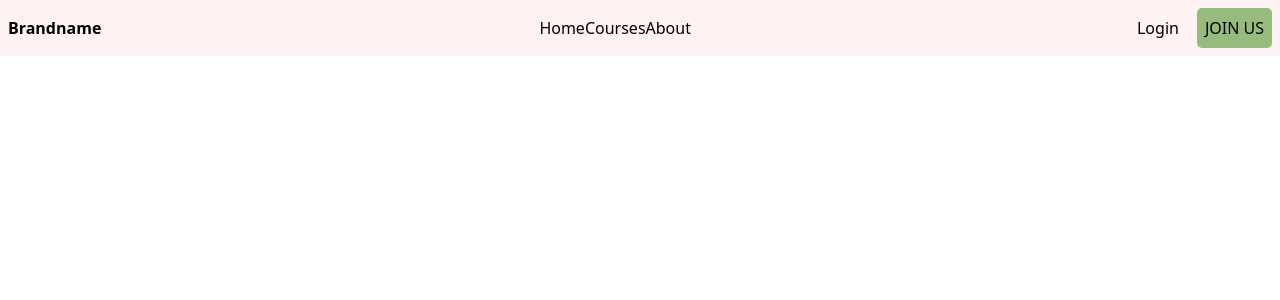
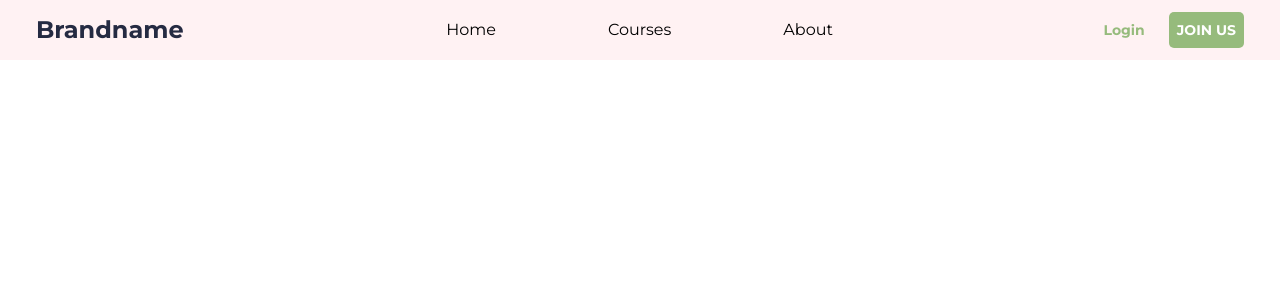
Before and after one commit to mehakkhan123/milestone2-assignment-tailwind, a Next.js app: page / in a window 1280 px wide. Shown: the top 300 px of the page. Built offline with nearby package versions, Linux system fonts and the light colour scheme.

Commit message:
updated Header

```diff
--- a/src/app/page.tsx
+++ b/src/app/page.tsx
@@ -1,9 +1,10 @@
-
+import Hero from "@/components/Hero";
 import Header from "@/components/Header";
 export default function Home() {
   return (
     <div>
       <Header/>
+      <Hero/>
     </div>
   );
 }
--- a/src/components/Header.tsx
+++ b/src/components/Header.tsx
@@ -2,33 +2,38 @@ import React from 'react'
 import Link from 'next/link'
 import { Menu} from 'lucide-react'
 import { Sheet, SheetTrigger, SheetContent } from './ui/sheet'
+import { Montserrat } from 'next/font/google'
+const montserrat = Montserrat({subsets:["latin"]})
 
 
 
 export default function Header() {
   return (
-    <header className='bg-[#fff2f3] w-full p-2 flex flex-row justify-between items-center'>
-        <h1 className='font-bold'>Brandname</h1>
-        <ul className='hidden sm:flex'>
-            <li><Link href={"/"}>Home</Link></li>
-            <li><Link href={"/"}>Courses</Link></li>
-            <li><Link href={"/"}>About</Link></li>
+    <div className='w-full bg-[#fff2f3] flex flex-row justify-center items-center'>
+      <header className={`${montserrat.className} w-full 2xl:w-[1322px] 2xl:border 2xl:border-black px-2 py-4 sm:px-9 sm:py-3 flex flex-row justify-between items-center 2xl:justify-center 2xl:gap-64`}>
+        <h1 className='font-bold text-sm sm:text-xl xl:font-bold xl:text-2xl text-[#252B42] 2xl:'>Brandname</h1>
+        <ul className='hidden sm:flex sm:flex-row sm:gap-9 sm:text-base md:gap-14 lg:gap-24 xl:gap-28 2xl:gap-[21px]'>
+            <li className='hover:underline'><Link href={"/"}>Home</Link></li>
+            <li className='hover:underline'><Link href={"/"}>Courses</Link></li>
+            <li className='hover:underline'><Link href={"/"}>About</Link></li>
         </ul>
-        <div className='flex flex-row gap-[10px]'>
-        <button className='rounded-[5px] p-2'>Login</button>
-        <button className='bg-[#96BB7C] rounded-[5px] p-2'>JOIN US</button>
+        <div className='flex flex-row gap-[16px]'>
+        <button className='rounded-[5px] p-2 text-[#96BB7C] font-bold text-sm'>Login</button>
+        <button className='bg-[#96BB7C] rounded-[5px] p-2 text-white font-bold text-sm'>JOIN US</button>
         </div>
         <Sheet>
           <SheetTrigger className='sm:hidden'><Menu/></SheetTrigger>
           <SheetContent className='bg-white'>
-          <ul className=''>
-            <li><Link href={"/"}>Home</Link></li>
-            <li><Link href={"/"}>Courses</Link></li>
-            <li><Link href={"/"}>About</Link></li>
+
+          <ul className='font-bold text-[#96BB7C]'>
+            <li className='border-b border-black pt-5 uppercase text-center'><Link href={"/"}>Home</Link></li>
+            <li className='border-b border-black pt-5 uppercase text-center'><Link href={"/"}>Courses</Link></li>
+            <li className='border-b border-black pt-5 uppercase text-center'><Link href={"/"}>About</Link></li>
         </ul>
           </SheetContent>
         </Sheet>
 
     </header>
+    </div>
   )
 }
--- /dev/null
+++ b/src/components/Hero.tsx
@@ -0,0 +1,9 @@
+import React from 'react'
+
+export default function Hero() {
+  return (
+    <div className='w-full 2xl:h-[682px] bg-[#fff2f3]'>
+
+    </div>
+  )
+}
--- a/tailwind.config.ts
+++ b/tailwind.config.ts
@@ -21,8 +21,8 @@ export default {
 		'xl': '1280px',
 		// => @media (min-width: 1280px) { ... }
 
-		'2xl': '1536px',
-		// => @media (min-width: 1536px) { ... }
+		'2xl': '1440px',
+		// => @media (min-width: 1440px) { ... }
 	  },
   	extend: {
   		colors: {
```
